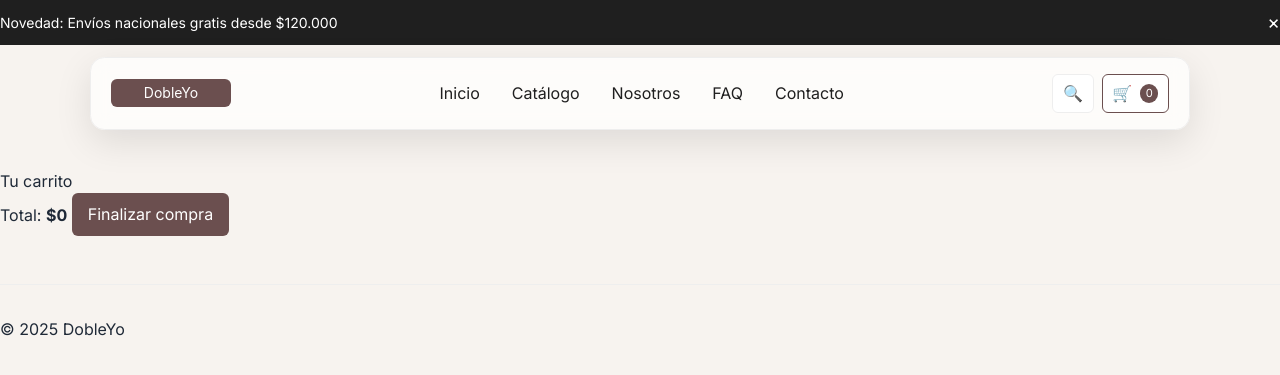
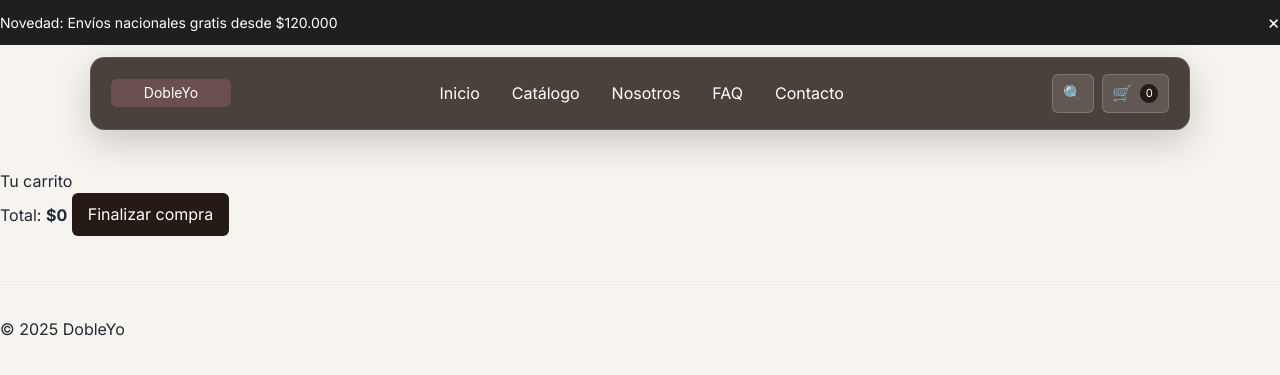
Before and after one commit to mikerb95/dobleyo, a PHP site: page /carrito.html in a window 1280 px wide. Shown: the top 375 px of the page. Run offline with PHP 8.4, Linux system fonts and the light colour scheme; some libraries are stand-ins or nearby versions.

Commit message:
feat: update color variables and enhance header styles for improved visibility

```diff
--- a/static-site/assets/css/styles.css
+++ b/static-site/assets/css/styles.css
@@ -1,5 +1,5 @@
 /* Base */
-:root{ --coffee:#6b4f4f; --cream:#f8f5f2; --dark:#1f1f1f; --muted:#777 }
+:root{ --coffee:#251a14; --coffee-rgb:37,26,20; --cream:#f7f3ef; --dark:#1f1f1f; --muted:#777 }
 *{ box-sizing:border-box }
 html,body{ margin:0; padding:0 }
 body{ font-family:Inter,system-ui,-apple-system,Segoe UI,Roboto,Ubuntu,Cantarell,Arial,sans-serif; color:var(--dark); background:var(--cream) }
@@ -13,16 +13,24 @@ img{ max-width:100%; display:block }
 
 /* Header (floating navbar) */
 .site-header{ position:fixed; top: var(--header-top, 12px); left:0; right:0; z-index:60; background:transparent; border-bottom:0; }
-  .site-header .container{ display:flex; align-items:center; justify-content:space-between; padding:1rem 1.25rem; width:min(1100px,calc(100% - 2rem)); margin-inline:auto; background:rgba(255,255,255,.7); backdrop-filter:saturate(150%) blur(10px); border:1px solid #eee; border-radius:.9rem; box-shadow:0 12px 36px rgba(0,0,0,.1) }
+.site-header .container{ display:flex; align-items:center; justify-content:space-between; padding:1rem 1.25rem; width:min(1100px,calc(100% - 2rem)); margin-inline:auto; background:rgba(var(--coffee-rgb),.82); backdrop-filter:saturate(150%) blur(10px); border:1px solid rgba(255,255,255,.12); border-radius:.9rem; box-shadow:0 12px 36px rgba(0,0,0,.18); color:#fff }
 .brand{ display:flex; align-items:center; gap:.5rem; color:var(--coffee); text-decoration:none; font-weight:700 }
+/* Brand on dark header */
+.site-header .brand{ color:#fff }
 .nav{ display:flex; gap:1rem }
 .nav a{ color:var(--dark); text-decoration:none; padding:.25rem .5rem; border-radius:.375rem }
 .nav a.active, .nav a:hover{ background:#fff; box-shadow:0 1px 0 rgba(0,0,0,.05) }
+/* Header-specific link overrides for dark background */
+.site-header .nav a{ color:#fff }
+.site-header .nav a.active, .site-header .nav a:hover{ background:rgba(255,255,255,.14); box-shadow:none }
 .actions{ display:flex; align-items:center; gap:.5rem }
 .icon-btn{ background:#fff; border:1px solid #eee; padding:.4rem .6rem; border-radius:.375rem; cursor:pointer; text-decoration:none; color:var(--dark); display:inline-flex; align-items:center; gap:.25rem }
 .icon-btn.active{ border-color:var(--coffee) }
 .badge{ background:var(--coffee); color:#fff; font-size:.7rem; padding:.05rem .35rem; border-radius:999px; margin-left:.25rem }
 .hamburger{ display:none }
+/* Header-specific buttons */
+.site-header .icon-btn{ background:rgba(255,255,255,.12); border-color:rgba(255,255,255,.18); color:#fff }
+.site-header .icon-btn:hover{ background:rgba(255,255,255,.2) }
 
 /* Mobile menu */
 .mobile-menu{ display:none; flex-direction:column; gap:.5rem; padding:.5rem 1rem; border:1px solid #eee; background:#fff; border-radius:.5rem; width:min(1100px,calc(100% - 2rem)); margin: .5rem auto 0; position:relative; z-index:59 }
```
